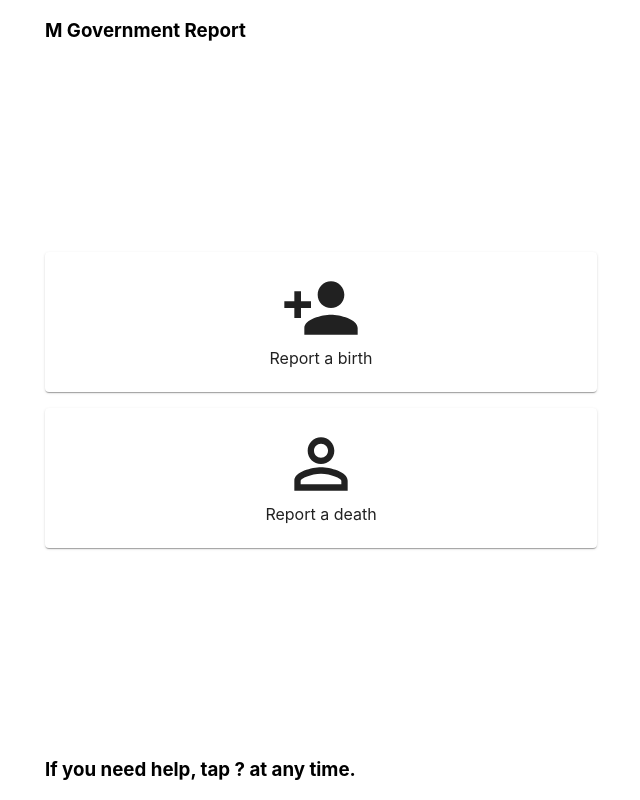
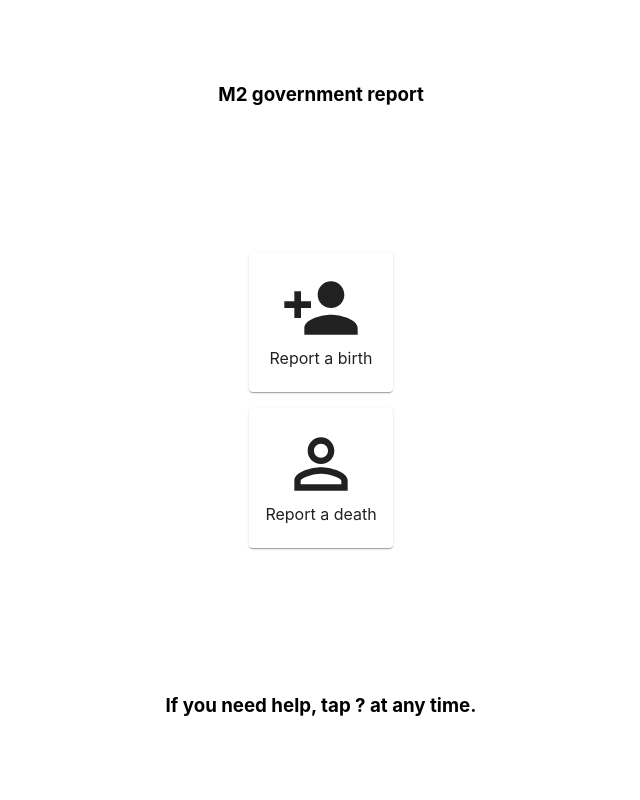
Before and after one commit to vanchau/m-government-service, a React (Create React App) app: page / in a window 1280 px wide. Shown: the whole page, without its empty margins (319-959 px from the left). Built offline with nearby package versions, Linux system fonts and the light colour scheme.

Commit message:
Layout working

```diff
--- a/src/components/App.js
+++ b/src/components/App.js
@@ -1,10 +1,8 @@
 import React, { useState } from "react";
 import "../css/App.css";
-import { Container } from "@material-ui/core";
 import FrontPage from "./FrontPage";
 import BirthPage from "./BirthPage";
 import DeathPage from "./DeathPage";
-import Layout from "./Layout";
 
 const App = () => {
   const [show, setShow] = useState("frontpage");
--- a/src/components/BirthPage.js
+++ b/src/components/BirthPage.js
@@ -1,13 +1,13 @@
 import React from "react";
-import { Card, Button } from "@material-ui/core";
+import { Button, Grid } from "@material-ui/core";
+import Layout from "./Layout";
 
 const BirthPage = props => {
   const { setShow } = props;
 
-  return (
-    <Card>
-      <h3>M2 Government report service</h3>
-      Ikävä kuulla, että teille on käynyt vahinko
+  const Header = <h3>Report a birth</h3>;
+  const Footer = () => (
+    <Grid container direction="row" justify="space-evenly">
       <Button
         color="default"
         variant="contained"
@@ -22,7 +22,14 @@ const BirthPage = props => {
       >
         Next
       </Button>
-    </Card>
+    </Grid>
+  );
+
+  return (
+    <Layout header={Header}>
+      <p>Ikävä kuulla, että teille on käynyt vahinko</p>
+      <Footer />
+    </Layout>
   );
 };
 
--- a/src/components/FrontPage.js
+++ b/src/components/FrontPage.js
@@ -7,7 +7,7 @@ import Layout from "./Layout";
 const FrontPage = props => {
   const { setShow } = props;
 
-  const Header = <h3>M Government Report</h3>;
+  const Header = <h3>M2 government report</h3>;
   const Footer = () => <h3>If you need help, tap ? at any time.</h3>;
 
   return (
--- a/src/components/Layout.js
+++ b/src/components/Layout.js
@@ -1,21 +1,21 @@
 import React from "react";
 
-import { Container } from "@material-ui/core";
+import { Grid } from "@material-ui/core";
 
 const Layout = ({ header, children }) => {
   return (
-    <Container
-      maxWidth="sm"
-      style={{
-        minHeight: "100vh",
-        display: "flex",
-        flexDirection: "column",
-        justifyContent: "space-between"
-      }}
-    >
-      {header}
-      {children}
-    </Container>
+    <div style={{ minHeight: "100vh", display: "flex" }}>
+      <Grid
+        container
+        direction="column"
+        justify="space-around"
+        alignItems="center"
+        style={{ minHeight: "100%" }}
+      >
+        {header}
+        {children}
+      </Grid>
+    </div>
   );
 };
 
```
